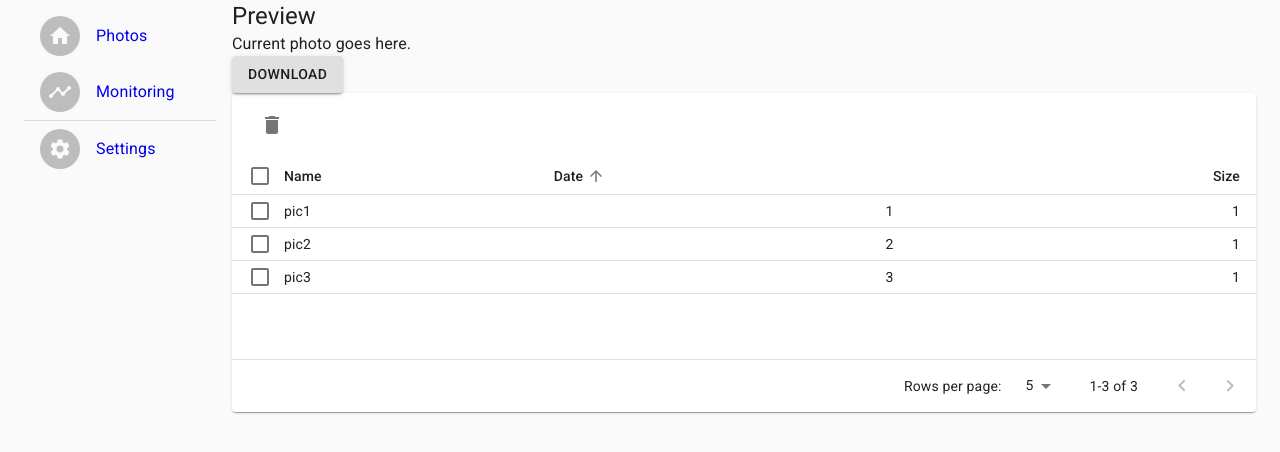
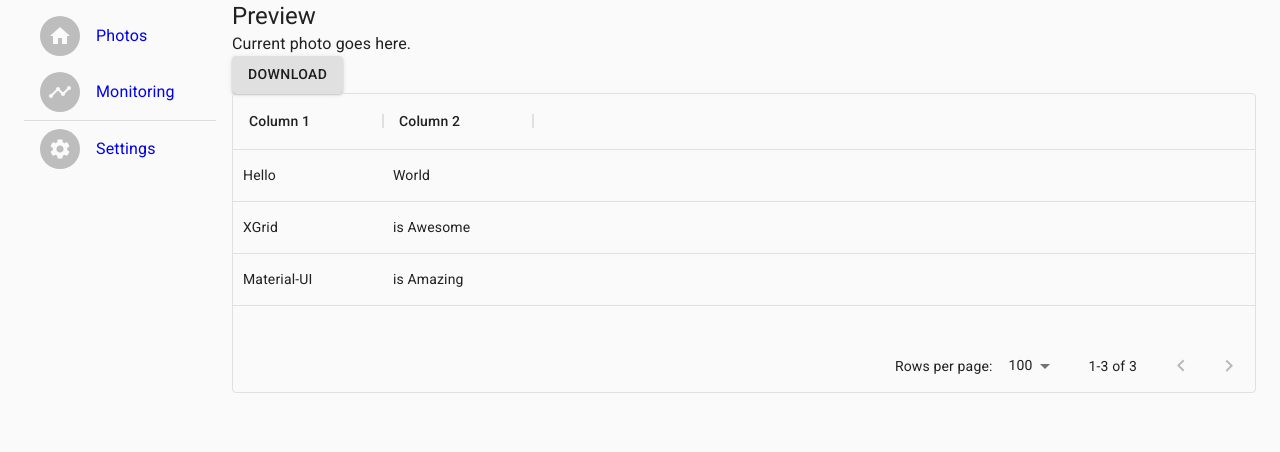
Before and after one commit to ingojaeckel/go-raspberry-pi-timelapse, a React (Create React App) app in the folder frontend/: page / in a window 1280 px wide. Shown: the top 452 px of the page. Built offline with nearby package versions, Linux system fonts and the light colour scheme; no server answers.

Commit message:
integrate data grid to replace table

```diff
--- a/frontend/src/components/PhotoComponent.tsx
+++ b/frontend/src/components/PhotoComponent.tsx
@@ -1,5 +1,5 @@
 import React from 'react';
-import PhotoListComponent from './PhotoListComponent';
+import PhotoListDataGridComponent from './PhotoListDataGridComponent';
 import { Typography, Button } from '@material-ui/core';
 
 export default function PhotosComponent() {
@@ -8,7 +8,7 @@ export default function PhotosComponent() {
       <Typography variant="h5" component="h5">Preview</Typography>
       <Typography variant="body1">Current photo goes here.</Typography>
       <Button variant="contained">Download</Button>
-      <PhotoListComponent />
+      <PhotoListDataGridComponent />
     </React.Fragment>
   );
 }
```
